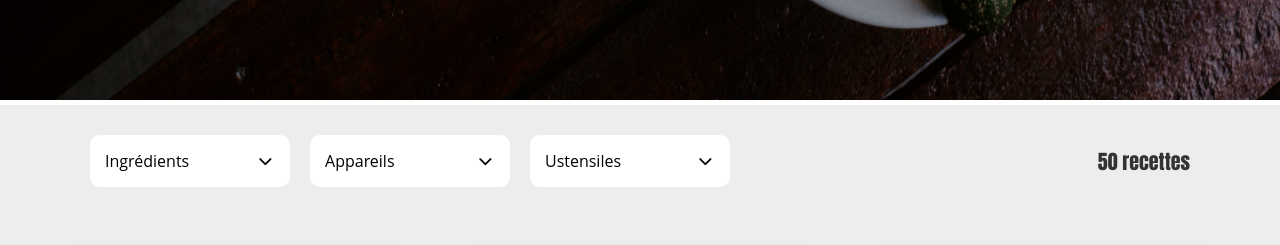
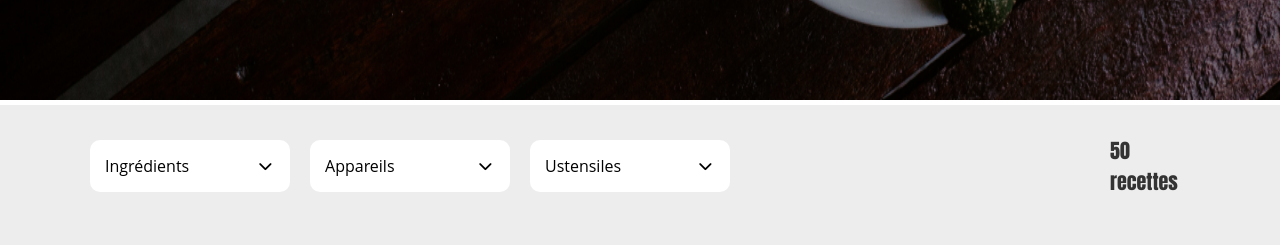
Before and after one commit to Nathan2IQ/les-Petits-Plats, a Next.js app: page / in a window 1280 px wide. Shown: the part 860-1105 px from the top of the page. Built offline with nearby package versions, Linux system fonts and the light colour scheme; grey boxes are pictures that could not be loaded.

Commit message:
Filtres et recherche manuellle
Les filtres ont étés corrigés pour etre plus dynamiques ainsi que la recherche principale

```diff
--- a/app/components/Filters/Filters.jsx
+++ b/app/components/Filters/Filters.jsx
@@ -2,7 +2,7 @@
 
 import filtersStyles from "./Filters.module.scss";
 import { Anton } from "next/font/google";
-import { useState, useMemo } from "react";
+import { useState, useEffect, useMemo, useRef } from "react";
 
 const anton = Anton({
   subsets: ["latin"],
@@ -10,84 +10,107 @@ const anton = Anton({
 });
 
 export default function Filters({
-  selectedIngredient,
-  setSelectedIngredient,
-  selectedUstensil,
-  setSelectedUstensil,
-  selectedAppliance,
-  setSelectedAppliance,
   recipes,
   filteredCount,
+  selectedIngredients,
+  setSelectedIngredients,
+  selectedUstensils,
+  setSelectedUstensils,
+  selectedAppliances,
+  setSelectedAppliances,
+  searchTerm = "",
 }) {
-  // --- 1. Création des listes uniques ---
-  const ingredients = useMemo(
-    () =>
-      recipes
-        .flatMap((recipe) => recipe.ingredients ?? [])
-        .map((ing) => ing.ingredient)
-        .filter((v, i, self) => self.indexOf(v) === i),
-    [recipes]
+  const [ingredientSearch, setIngredientSearch] = useState("");
+  const [applianceSearch, setApplianceSearch] = useState("");
+  const [ustensilSearch, setUstensilSearch] = useState("");
+  const [openIngredient, setOpenIngredient] = useState(false);
+  const [openAppliance, setOpenAppliance] = useState(false);
+  const [openUstensil, setOpenUstensil] = useState(false);
+  const ingredientRef = useRef(null);
+  const applianceRef = useRef(null);
+  const ustensilRef = useRef(null);
+
+  useEffect(() => {
+    function handleClickOutside(event) {
+      if (
+        openIngredient &&
+        ingredientRef.current &&
+        !ingredientRef.current.contains(event.target)
+      ) {
+        setOpenIngredient(false);
+      }
+      if (
+        openAppliance &&
+        applianceRef.current &&
+        !applianceRef.current.contains(event.target)
+      ) {
+        setOpenAppliance(false);
+      }
+      if (
+        openUstensil &&
+        ustensilRef.current &&
+        !ustensilRef.current.contains(event.target)
+      ) {
+        setOpenUstensil(false);
+      }
+    }
+    document.addEventListener("mousedown", handleClickOutside);
+    return () => {
+      document.removeEventListener("mousedown", handleClickOutside);
+    };
+  }, [openIngredient, openAppliance, openUstensil]);
+
+  const lowerSearch = searchTerm.trim().toLowerCase();
+  const filterByMainSearch = (value) =>
+    lowerSearch.length < 3 || value.toLowerCase().includes(lowerSearch);
+
+  const ingredients = useMemo(() => {
+    const all = recipes.flatMap((r) =>
+      (r.ingredients ?? []).map((i) => i.ingredient)
     );
+    return [...new Set(all)].filter(
+      (i) =>
+        !selectedIngredients.includes(i) &&
+        i.toLowerCase().includes(ingredientSearch.toLowerCase()) &&
+        filterByMainSearch(i)
+    );
+  }, [recipes, selectedIngredients, ingredientSearch, searchTerm]);
 
-  const ustensils = useMemo(
-    () =>
-      recipes
-        .flatMap((recipe) => recipe.ustensils ?? [])
-        .filter((v, i, self) => self.indexOf(v) === i),
-    [recipes]
+  const appliances = useMemo(() => {
+    const all = recipes.map((r) => r.appliance);
+    return [...new Set(all)].filter(
+      (a) =>
+        !selectedAppliances.includes(a) &&
+        a.toLowerCase().includes(applianceSearch.toLowerCase()) &&
+        filterByMainSearch(a)
     );
+  }, [recipes, selectedAppliances, applianceSearch, searchTerm]);
 
-  const appliances = useMemo(
-    () =>
-      recipes
-        .map((recipe) => recipe.appliance)
-        .filter((v, i, self) => self.indexOf(v) === i),
-    [recipes]
+  const ustensils = useMemo(() => {
+    const all = recipes.flatMap((r) => r.ustensils ?? []);
+    return [...new Set(all)].filter(
+      (u) =>
+        !selectedUstensils.includes(u) &&
+        u.toLowerCase().includes(ustensilSearch.toLowerCase()) &&
+        filterByMainSearch(u)
     );
-
-  // --- States pour le filtre ustensiles ---
-  const [openUstensil, setOpenUstensil] = useState(false);
-  const [ustensilSearch, setUstensilSearch] = useState("");
-  const filteredUstensils = useMemo(
-    () =>
-      ustensils.filter((ust) =>
-        ust.toLowerCase().includes(ustensilSearch.toLowerCase())
-      ),
-    [ustensils, ustensilSearch]
-  );
-  // --- States pour le filtre appareils ---
-  const [openAppliance, setOpenAppliance] = useState(false);
-  const [applianceSearch, setApplianceSearch] = useState("");
-  const filteredAppliances = useMemo(
-    () =>
-      appliances.filter((app) =>
-        app.toLowerCase().includes(applianceSearch.toLowerCase())
-      ),
-    [appliances, applianceSearch]
-  );
-
-  // --- States pour le filtre ingrédients ---
-  const [openIngredient, setOpenIngredient] = useState(false);
-  const [ingredientSearch, setIngredientSearch] = useState("");
-  const filteredIngredients = useMemo(
-    () =>
-      ingredients.filter((ing) =>
-        ing.toLowerCase().includes(ingredientSearch.toLowerCase())
-      ),
-    [ingredients, ingredientSearch]
-  );
+  }, [recipes, selectedUstensils, ustensilSearch, searchTerm]);
 
   return (
     <div className={filtersStyles.filtersContainer}>
-      {/* --- 2. Filtre ingrédients --- */}
+      <div className={filtersStyles.filtersRow}>
+        {/* --- 1. Filtre ingrédients --- */}
         <div className={filtersStyles.selectWrapper}>
-        <div className={filtersStyles.customSelect} tabIndex={0}>
+          <div
+            className={filtersStyles.customSelect}
+            tabIndex={0}
+            ref={ingredientRef}
+          >
             <div
               className={filtersStyles.selectHeader}
               onClick={() => setOpenIngredient((open) => !open)}
             >
-            Ingrédients
-            <i className="fa-solid fa-chevron-down"></i>
+              Ingrédients <i className="fa-solid fa-chevron-down"></i>
             </div>
             {openIngredient && (
               <div className={filtersStyles.dropdown}>
@@ -102,13 +125,16 @@ export default function Filters({
                   />
                 </div>
                 <div className={filtersStyles.optionsList}>
-                {filteredIngredients.length > 0 ? (
-                  filteredIngredients.map((ingredient) => (
+                  {ingredients.length > 0 ? (
+                    ingredients.map((ingredient) => (
                       <div
                         key={ingredient}
                         className={filtersStyles.option}
                         onClick={() => {
-                        setSelectedIngredient(ingredient);
+                          setSelectedIngredients((prev) => [
+                            ...prev,
+                            ingredient,
+                          ]);
                           setOpenIngredient(false);
                           setIngredientSearch("");
                         }}
@@ -117,32 +143,28 @@ export default function Filters({
                       </div>
                     ))
                   ) : (
-                  <div className={filtersStyles.noOption}>Aucun ingrédient</div>
+                    <div className={filtersStyles.noOption}>
+                      Aucun ingrédient
+                    </div>
                   )}
                 </div>
               </div>
             )}
           </div>
-        {selectedIngredient && (
-          <div className={filtersStyles.selectedTag}>
-            {selectedIngredient}
-            <i
-              className="fa-solid fa-x"
-              onClick={() => setSelectedIngredient("")}
-            ></i>
-          </div>
-        )}
         </div>
 
-      {/* --- 3. Filtre appareils --- */}
+        {/* --- 2. Filtre appareils --- */}
         <div className={filtersStyles.selectWrapper}>
-        <div className={filtersStyles.customSelect} tabIndex={0}>
+          <div
+            className={filtersStyles.customSelect}
+            tabIndex={0}
+            ref={applianceRef}
+          >
             <div
               className={filtersStyles.selectHeader}
               onClick={() => setOpenAppliance((open) => !open)}
             >
-            Appareils
-            <i className="fa-solid fa-chevron-down"></i>
+              Appareils <i className="fa-solid fa-chevron-down"></i>
             </div>
             {openAppliance && (
               <div className={filtersStyles.dropdown}>
@@ -157,13 +179,13 @@ export default function Filters({
                   />
                 </div>
                 <div className={filtersStyles.optionsList}>
-                {filteredAppliances.length > 0 ? (
-                  filteredAppliances.map((appliance) => (
+                  {appliances.length > 0 ? (
+                    appliances.map((appliance) => (
                       <div
                         key={appliance}
                         className={filtersStyles.option}
                         onClick={() => {
-                        setSelectedAppliance(appliance);
+                          setSelectedAppliances((prev) => [...prev, appliance]);
                           setOpenAppliance(false);
                           setApplianceSearch("");
                         }}
@@ -178,26 +200,20 @@ export default function Filters({
               </div>
             )}
           </div>
-        {selectedAppliance && (
-          <div className={filtersStyles.selectedTag}>
-            {selectedAppliance}
-            <i
-              className="fa-solid fa-x"
-              onClick={() => setSelectedAppliance("")}
-            ></i>
-          </div>
-        )}
         </div>
 
-      {/* --- 4. Filtre ustensiles --- */}
+        {/* --- 3. Filtre ustensiles --- */}
         <div className={filtersStyles.selectWrapper}>
-        <div className={filtersStyles.customSelect} tabIndex={0}>
+          <div
+            className={filtersStyles.customSelect}
+            tabIndex={0}
+            ref={ustensilRef}
+          >
             <div
               className={filtersStyles.selectHeader}
               onClick={() => setOpenUstensil((open) => !open)}
             >
-            Ustensiles
-            <i className="fa-solid fa-chevron-down"></i>
+              Ustensiles <i className="fa-solid fa-chevron-down"></i>
             </div>
             {openUstensil && (
               <div className={filtersStyles.dropdown}>
@@ -212,13 +228,13 @@ export default function Filters({
                   />
                 </div>
                 <div className={filtersStyles.optionsList}>
-                {filteredUstensils.length > 0 ? (
-                  filteredUstensils.map((ustensil) => (
+                  {ustensils.length > 0 ? (
+                    ustensils.map((ustensil) => (
                       <div
                         key={ustensil}
                         className={filtersStyles.option}
                         onClick={() => {
-                        setSelectedUstensil(ustensil);
+                          setSelectedUstensils((prev) => [...prev, ustensil]);
                           setOpenUstensil(false);
                           setUstensilSearch("");
                         }}
@@ -227,24 +243,16 @@ export default function Filters({
                       </div>
                     ))
                   ) : (
-                  <div className={filtersStyles.noOption}>Aucun ustensile</div>
+                    <div className={filtersStyles.noOption}>
+                      Aucun ustensile
+                    </div>
                   )}
                 </div>
               </div>
             )}
           </div>
-        {selectedUstensil && (
-          <div className={filtersStyles.selectedTag}>
-            {selectedUstensil}
-            <i
-              className="fa-solid fa-x"
-              onClick={() => setSelectedUstensil("")}
-            ></i>
         </div>
-        )}
       </div>
-
-      {/* --- 5. Affichage du total de recettes filtrées --- */}
       <div className={filtersStyles.totalRecettes} style={anton.style}>
         {filteredCount} recette{filteredCount > 1 ? "s" : ""}
       </div>
--- a/app/components/Filters/Filters.module.scss
+++ b/app/components/Filters/Filters.module.scss
@@ -3,6 +3,12 @@
   gap: 20px;
   padding: 30px 90px;
   align-items: center;
+
+  .filtersRow {
+    display: flex;
+    flex-direction: row;
+    gap: 20px;
+    width: 100%;
 
     .selectWrapper {
       position: relative;
@@ -33,8 +39,10 @@
         }
       }
     }
+  }
 
   .totalRecettes {
+    width: 8%;
     margin-left: auto;
     font-size: 20px;
     color: #333;
@@ -43,7 +51,7 @@
 
 .dropdown {
   position: absolute;
-  top: 110%;
+  top: 85%;
   left: 0;
   width: 100%;
   background: white;
@@ -85,9 +93,8 @@
     display: flex;
     flex-direction: column;
     gap: 3px;
-    /* Masquer la scrollbar pour Chrome, Edge, Safari */
-    scrollbar-width: none; /* Firefox */
-    -ms-overflow-style: none; /* IE 10+ */
+    scrollbar-width: none;
+    -ms-overflow-style: none;
   }
   .optionsList::-webkit-scrollbar {
     display: none;
@@ -111,7 +118,8 @@
 }
 
 .selectedTag {
-  margin-top: 10px;
+  width: 170px;
+  margin: 0 90px 10px 90px;
   background: #ffd15b;
   color: black;
   border-radius: 10px;
--- /dev/null
+++ b/app/components/Filters/SelectedTags.jsx
@@ -0,0 +1,52 @@
+import filtersStyles from "../Filters/Filters.module.scss";
+
+export default function SelectedTags({
+  selectedIngredients = [],
+  setSelectedIngredients,
+  selectedUstensils = [],
+  setSelectedUstensils,
+  selectedAppliances = [],
+  setSelectedAppliances,
+}) {
+  return (
+    <div className={filtersStyles.selectedTagsContainer}>
+      {selectedIngredients.map((ingredient) => (
+        <div key={ingredient} className={filtersStyles.selectedTag}>
+          {ingredient}
+          <i
+            className="fa-solid fa-x"
+            onClick={() =>
+              setSelectedIngredients((prev) =>
+                prev.filter((i) => i !== ingredient)
+              )
+            }
+          ></i>
+        </div>
+      ))}
+      {selectedAppliances.map((appliance) => (
+        <div key={appliance} className={filtersStyles.selectedTag}>
+          {appliance}
+          <i
+            className="fa-solid fa-x"
+            onClick={() =>
+              setSelectedAppliances((prev) =>
+                prev.filter((a) => a !== appliance)
+              )
+            }
+          ></i>
+        </div>
+      ))}
+      {selectedUstensils.map((ustensil) => (
+        <div key={ustensil} className={filtersStyles.selectedTag}>
+          {ustensil}
+          <i
+            className="fa-solid fa-x"
+            onClick={() =>
+              setSelectedUstensils((prev) => prev.filter((u) => u !== ustensil))
+            }
+          ></i>
+        </div>
+      ))}
+    </div>
+  );
+}
--- a/app/page.tsx
+++ b/app/page.tsx
@@ -4,56 +4,78 @@ import Header from "./components/Header/Header";
 import Filters from "./components/Filters/Filters";
 import Recipes from "./components/Recipes/Recipes";
 import Footer from "./components/Footer/Footer";
+import SelectedTags from "./components/Filters/SelectedTags";
 import recipesData from "@/data/recipes.json";
 import { useState } from "react";
 
-// const fetchRecipes = async () => {
-//   const data = await (await fetch("/recipes.json")).json();
-//   console.log(data);
-// };
+export default function Home() {
+  const [selectedIngredients, setSelectedIngredients] = useState([]);
+  const [selectedUstensils, setSelectedUstensils] = useState([]);
+  const [selectedAppliances, setSelectedAppliances] = useState([]);
+  const [searchTerm, setSearchTerm] = useState("");
 
-// fetchRecipes();
+  // Fonction de filtrage multi-tags + recherche texte
+  const filteredRecipes = recipesData.filter((recipe) => {
+    // Recherche texte (nom, description, ingrédients)
+    const lowerSearch = searchTerm.trim().toLowerCase();
 
-export default function Home() {
-  const [selectedIngredient, setSelectedIngredient] = useState("");
-  const [selectedUstensil, setSelectedUstensil] = useState("");
-  const [selectedAppliance, setSelectedAppliance] = useState("");
-
-  // Fonction de filtrage
-  const filteredRecipes = recipesData.filter((recipe) => {
-    const matchIngredient =
-      !selectedIngredient ||
-      recipe.ingredients.some(
-        (ing) =>
-          ing.ingredient.toLowerCase() === selectedIngredient.toLowerCase()
+    const matchText =
+      lowerSearch.length < 3 ||
+      recipe.name.toLowerCase().includes(lowerSearch) ||
+      recipe.description.toLowerCase().includes(lowerSearch) ||
+      recipe.ingredients.some((ing) =>
+        String(ing.ingredient).toLowerCase().includes(lowerSearch)
       );
 
-    const matchUstensil =
-      !selectedUstensil ||
-      (recipe.ustensils &&
-        recipe.ustensils.some(
-          (ust) => ust.toLowerCase() === selectedUstensil.toLowerCase()
-        ));
-    const matchAppliance =
-      !selectedAppliance ||
-      recipe.appliance.toLowerCase() === selectedAppliance.toLowerCase();
-
-    return matchIngredient && matchUstensil && matchAppliance;
+    // Ingrédients : tous les tags doivent être présents
+    const matchIngredients =
+      selectedIngredients.length === 0 ||
+      selectedIngredients.every((tag) =>
+        recipe.ingredients.some(
+          (ing) =>
+            String(ing.ingredient).toLowerCase() === String(tag).toLowerCase()
+        )
+      );
+    // Ustensiles : tous les tags doivent être présents
+    const matchUstensils =
+      selectedUstensils.length === 0 ||
+      selectedUstensils.every((tag) =>
+        (recipe.ustensils || []).some(
+          (ust) => String(ust).toLowerCase() === String(tag).toLowerCase()
+        )
+      );
+    // Appareils : tous les tags doivent être présents
+    const matchAppliances =
+      selectedAppliances.length === 0 ||
+      selectedAppliances.every(
+        (tag) =>
+          String(recipe.appliance).toLowerCase() === String(tag).toLowerCase()
+      );
+    return matchText && matchIngredients && matchUstensils && matchAppliances;
   });
 
   return (
     <>
-      <Header />
+      <Header searchTerm={searchTerm} onSearchTermChange={setSearchTerm} />
       <main>
         <Filters
-          selectedIngredient={selectedIngredient}
-          setSelectedIngredient={setSelectedIngredient}
-          selectedUstensil={selectedUstensil}
-          setSelectedUstensil={setSelectedUstensil}
-          selectedAppliance={selectedAppliance}
-          setSelectedAppliance={setSelectedAppliance}
-          recipes={recipesData}
+          recipes={filteredRecipes}
           filteredCount={filteredRecipes.length}
+          selectedIngredients={selectedIngredients}
+          setSelectedIngredients={setSelectedIngredients}
+          selectedUstensils={selectedUstensils}
+          setSelectedUstensils={setSelectedUstensils}
+          selectedAppliances={selectedAppliances}
+          setSelectedAppliances={setSelectedAppliances}
+          searchTerm={searchTerm}
+        />
+        <SelectedTags
+          selectedIngredients={selectedIngredients}
+          setSelectedIngredients={setSelectedIngredients}
+          selectedUstensils={selectedUstensils}
+          setSelectedUstensils={setSelectedUstensils}
+          selectedAppliances={selectedAppliances}
+          setSelectedAppliances={setSelectedAppliances}
         />
         <Recipes recipes={filteredRecipes} />
       </main>
```
Also changed, not shown: app/components/Header/Header.jsx (+31 -2 lines). Lines whose indentation alone changed are shown as unchanged.
